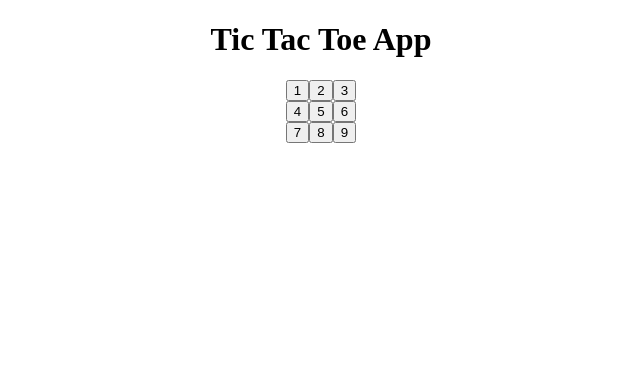
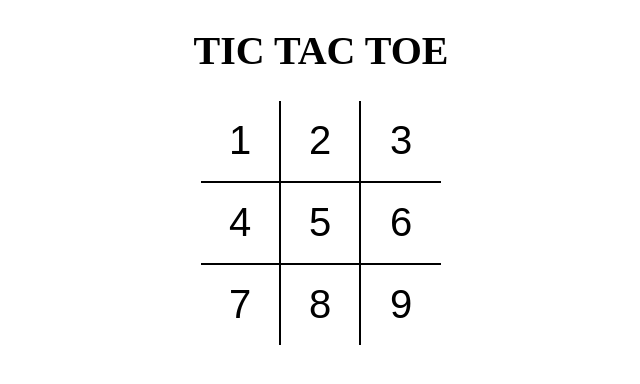
Before and after one commit to ashishrathod95/tictactoe-game, a React (Vite) app: page / in a window 1280 px wide. Shown: the top 384 px of the page, without its empty margins (319-959 px from the left). Built offline with nearby package versions, Linux system fonts and the light colour scheme.

Commit message:
Added style to board using scss

```diff
--- a/package.json
+++ b/package.json
@@ -26,6 +26,7 @@
     "eslint-plugin-react": "^7.28.0",
     "prettier": "^2.5.1",
     "rimraf": "^3.0.2",
+    "sass": "^1.49.0",
     "vite": "^2.6.7"
   },
   "babel": {
--- a/src/App.jsx
+++ b/src/App.jsx
@@ -1,9 +1,10 @@
 import React from "react";
 import Board from "./components/Board";
+import "./styles/root.scss"
 
 export default () => (
-  <>
-    <center><h1>Tic Tac Toe App</h1></center>
-    <center><Board /></center>
-  </>
+  <div className="app">
+    <h1>TIC TAC TOE</h1>
+    <Board />
+  </div>
 );
--- a/src/components/Board.jsx
+++ b/src/components/Board.jsx
@@ -2,23 +2,25 @@
 import Square from './Square';
 
 const Board = () => {
-  return <div>
-    <div>
+  return (
+    <div className="board">
+    <div className='board-row'>
       <Square value={1}/>
       <Square value={2}/>
       <Square value={3}/>
     </div>
-    <div>
+    <div className='board-row'>
       <Square value={4}/>
       <Square value={5}/>
       <Square value={6}/>
     </div>
-    <div>
+    <div className='board-row'>
       <Square value={7}/>
       <Square value={8}/>
       <Square value={9}/>
     </div>
-  </div>;
+  </div>
+  )
 };
 
 export default Board;
--- a/src/components/Square.jsx
+++ b/src/components/Square.jsx
@@ -1,7 +1,7 @@
 import React from 'react';
 
 const Square = ({value}) => {
-  return <button type="button">{ value }</button>
+  return <button type="button" className='square'>{ value }</button>
 };
 
 export default Square;
--- /dev/null
+++ b/src/styles/root.scss
@@ -0,0 +1,43 @@
+body {
+  padding: 0;
+  margin: 0;
+}
+
+button {
+  background: none;
+  border: none;
+  outline: none;
+  &:hover {
+   cursor: pointer;
+  }
+}
+
+.app {
+  font-size: 20px;
+  display: flex;
+  flex-direction: column;
+  align-items: center;
+}
+
+.board {
+  .board-row {
+    display: flex;
+    flex-direction: row;
+    border-bottom: 2px solid #000;
+    &:last-child {
+      border-bottom: none;
+    }
+    .square {
+      width: 80px;
+      height: 80px;
+      border-right: 2px solid #000;
+      font-size: 2.5rem;
+      padding: 0;
+      overflow: hidden;
+      transition: all 0.2s;
+      &:last-child {
+        border-right: none;
+      }
+    }
+  }
+}
```
Also changed, not shown: 1 other file (tests, documents, lock files or other folders).
